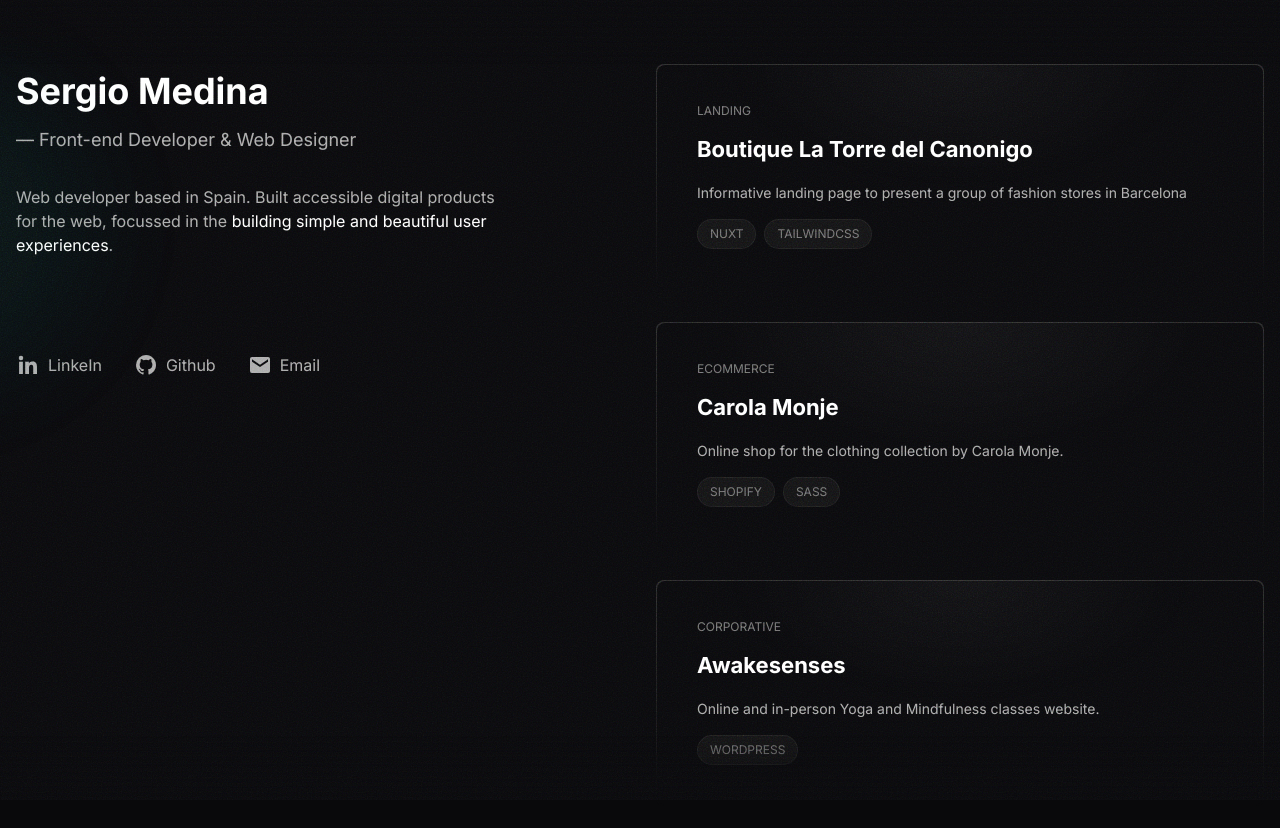
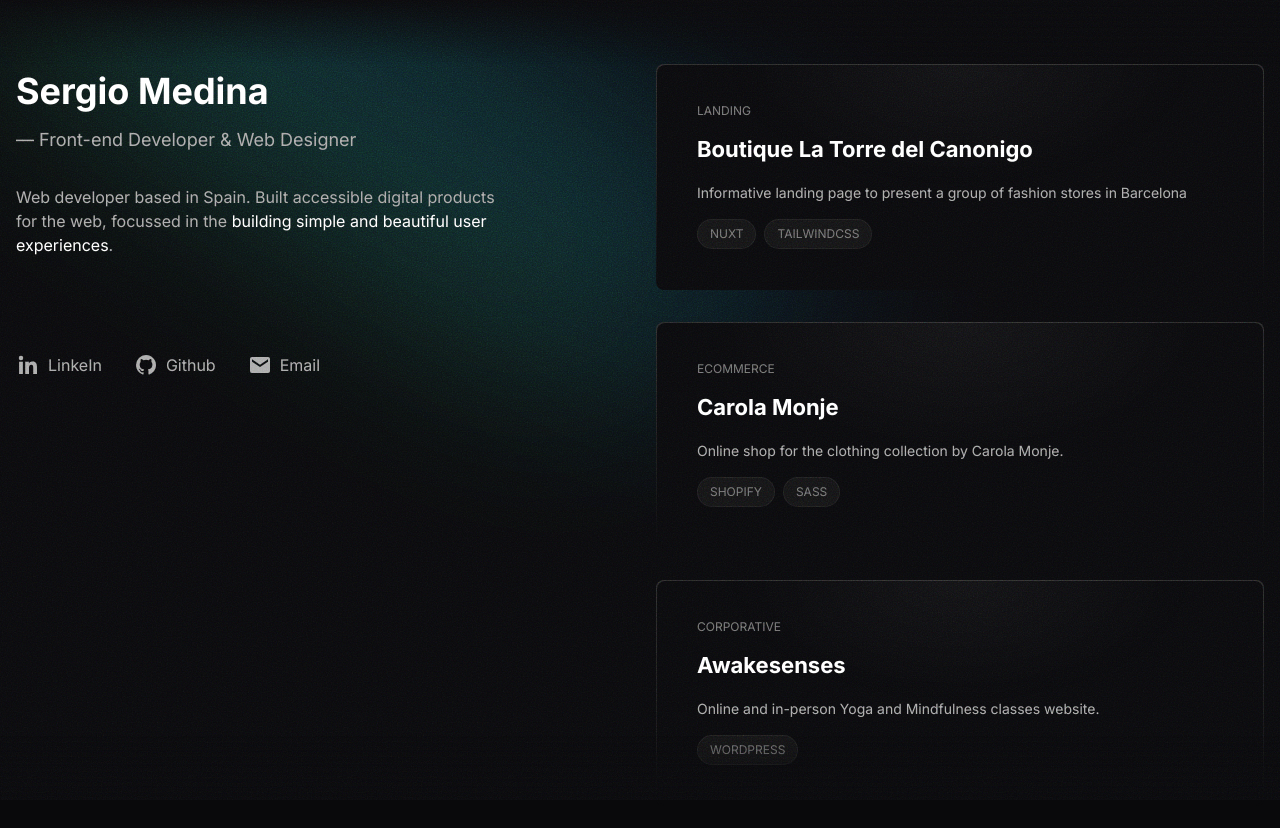
Before and after one commit to sergiomediname/sergiomedina.me, a Nuxt app: page / in a window 1280 px wide. Shown: the top 828 px of the page. Built offline with nearby package versions, Linux system fonts and the light colour scheme.

Commit message:
style(layout): gradient change from radial to linear gradient

```diff
--- a/components/BlurredCircle.vue
+++ /dev/null
@@ -1,5 +0,0 @@
-<template>
-  <div
-    class="absolute bg-gradient-radial from-accent to-alter top-0 -left-60 w-80 h-80 opacity-5 blur-3xl rounded-full z-30">
-  </div>
-</template>
--- a/layouts/default.vue
+++ b/layouts/default.vue
@@ -2,6 +2,12 @@
   <div class="layout">
     <header></header>
     <main>
+      <div
+        class="fixed top-0 -left-20 rotate-[32deg] w-[50rem] h-[15rem] rounded-[70rem] bg-accent blur-[100px] pointer-events-none opacity-10">
+      </div>
+      <div
+        class="fixed top-0 left-20 rotate-[32deg] w-[50rem] h-[15rem] rounded-[70rem] bg-alter blur-[100px] pointer-events-none opacity-10">
+      </div>
       <svg class="pointer-events-none fixed isolate z-50 opacity-80 mix-blend-soft-light" width="100%" height="100%">
         <filter id="filterEffect">
           <feTurbulence type="fractalNoise" baseFrequency="0.80" numOctaves="4" stitchTiles="stitch"></feTurbulence>
--- a/pages/index.vue
+++ b/pages/index.vue
@@ -3,7 +3,7 @@
     <!-- Content -->
     <div class="relative col-span-12 lg:col-span-5">
       <div class="lg:sticky lg:top-16 lg:left-0">
-        <BlurredCircle />
+        <!-- <BlurredCircle /> -->
         <ContentBio />
         <SocialList />
       </div>
```
